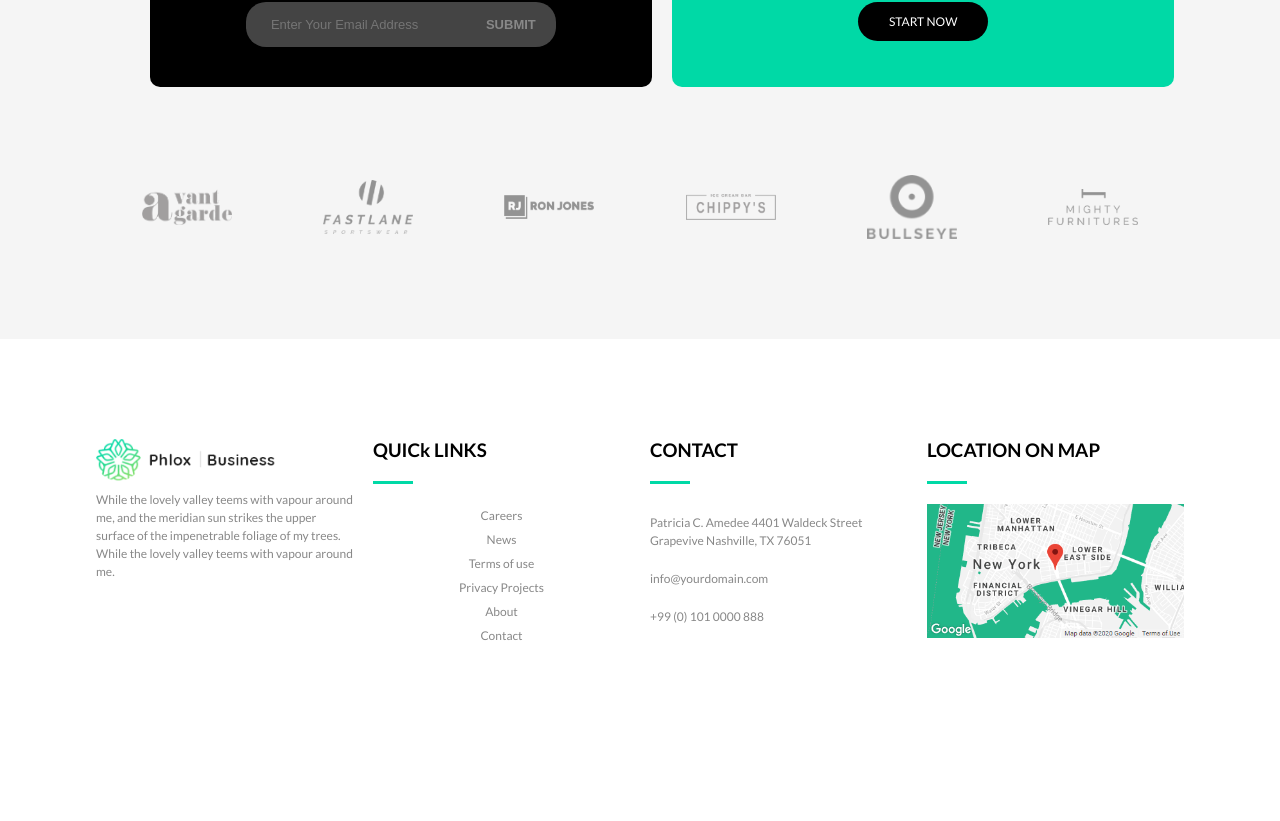
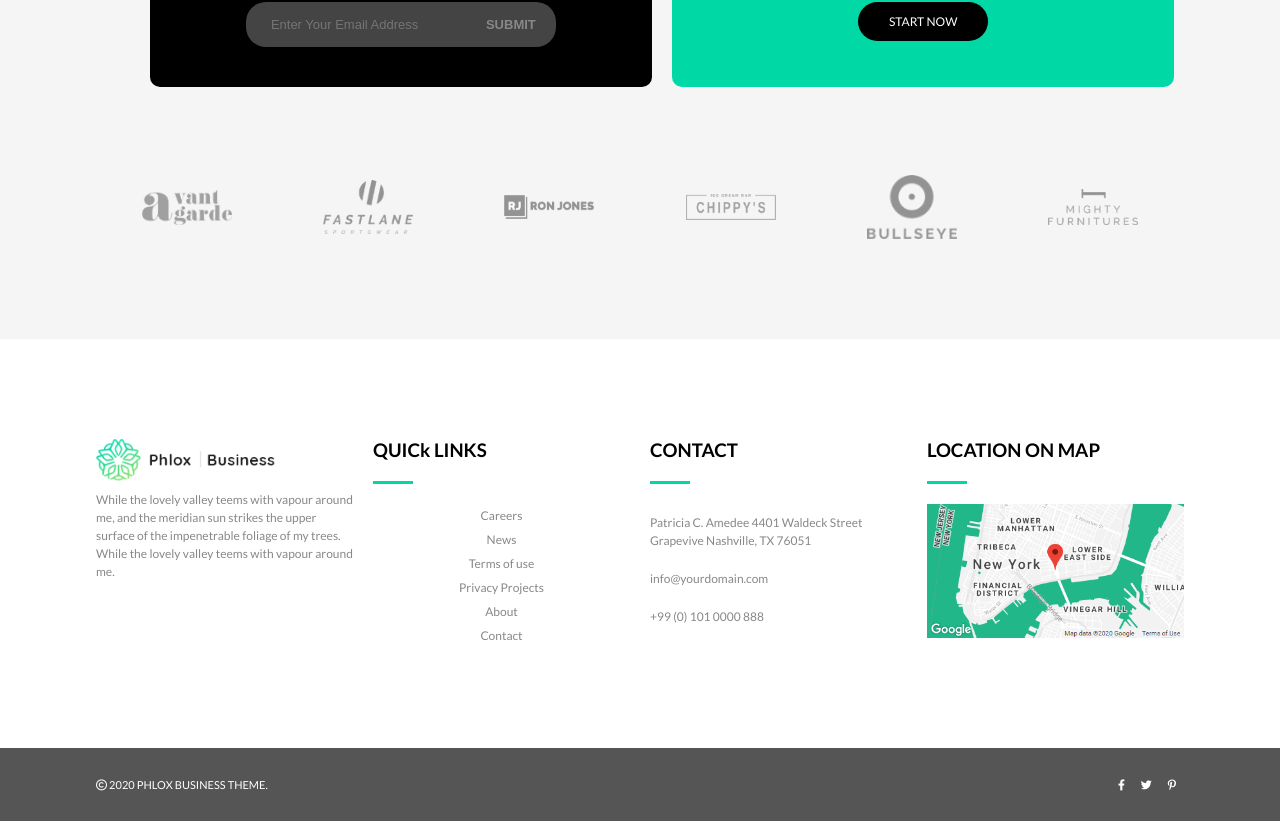
Before and after one commit to NicolaVerlato/proj-html-vuejs, a Vue app: page / in a window 1280 px wide. Shown: the part 6068-6889 px from the top of the page. Before the commit the page ends 6816 px from the top, so only its background shows below. Built offline with nearby package versions, Linux system fonts and the light colour scheme.

Commit message:
footer bottom done

```diff
--- a/src/App.vue
+++ b/src/App.vue
@@ -21,6 +21,7 @@
     <!-- FOOTER -->
     <footer>
       <FooterTop/>
+      <FooterBottom/>
     </footer>
   </div>
 </template>
@@ -37,6 +38,7 @@ import CommentComponent from './components/CommentComponent.vue'
 import NewsBlog from './components/NewsBlog.vue'
 import SponsorComponent from './components/SponsorComponent.vue'
 import FooterTop from './components/FooterTop.vue'
+import FooterBottom from './components/FooterBottom.vue'
 
 export default {
   name: 'App',
@@ -51,7 +53,8 @@ export default {
     CommentComponent,
     NewsBlog,
     SponsorComponent,
-    FooterTop
+    FooterTop,
+    FooterBottom
   },
 }
 </script>
--- /dev/null
+++ b/src/components/FooterBottom.vue
@@ -0,0 +1,48 @@
+<template>
+    <section>
+        <div class="container">
+            <div class="left">
+                <i class="fa-regular fa-copyright"></i>
+                <span> 2020 PHLOX BUSINESS THEME.</span>
+            </div>
+
+            <div class="right">
+                <a href="#">
+                    <i class="fa-brands fa-facebook-f"></i>
+                </a>
+                <a href="#">
+                    <i class="fa-brands fa-twitter"></i>
+                </a>
+                <a href="#">
+                    <i class="fa-brands fa-pinterest-p"></i>
+                </a>
+            </div>
+        </div>
+    </section>
+</template>
+
+<script>
+export default {
+    name: 'FooterBottom'
+}
+</script>
+
+<style lang="scss" scoped>
+@import '../assets/styles/colors';
+
+section{
+    background-color: #555555;
+    padding: 30px 0;
+    color: $main_color_white;
+    font-size: 11px;
+
+    .container{
+        display: flex;
+        justify-content: space-between;
+
+        .right a{
+            padding: 0 8px;
+        }
+    }
+}
+</style>
```
